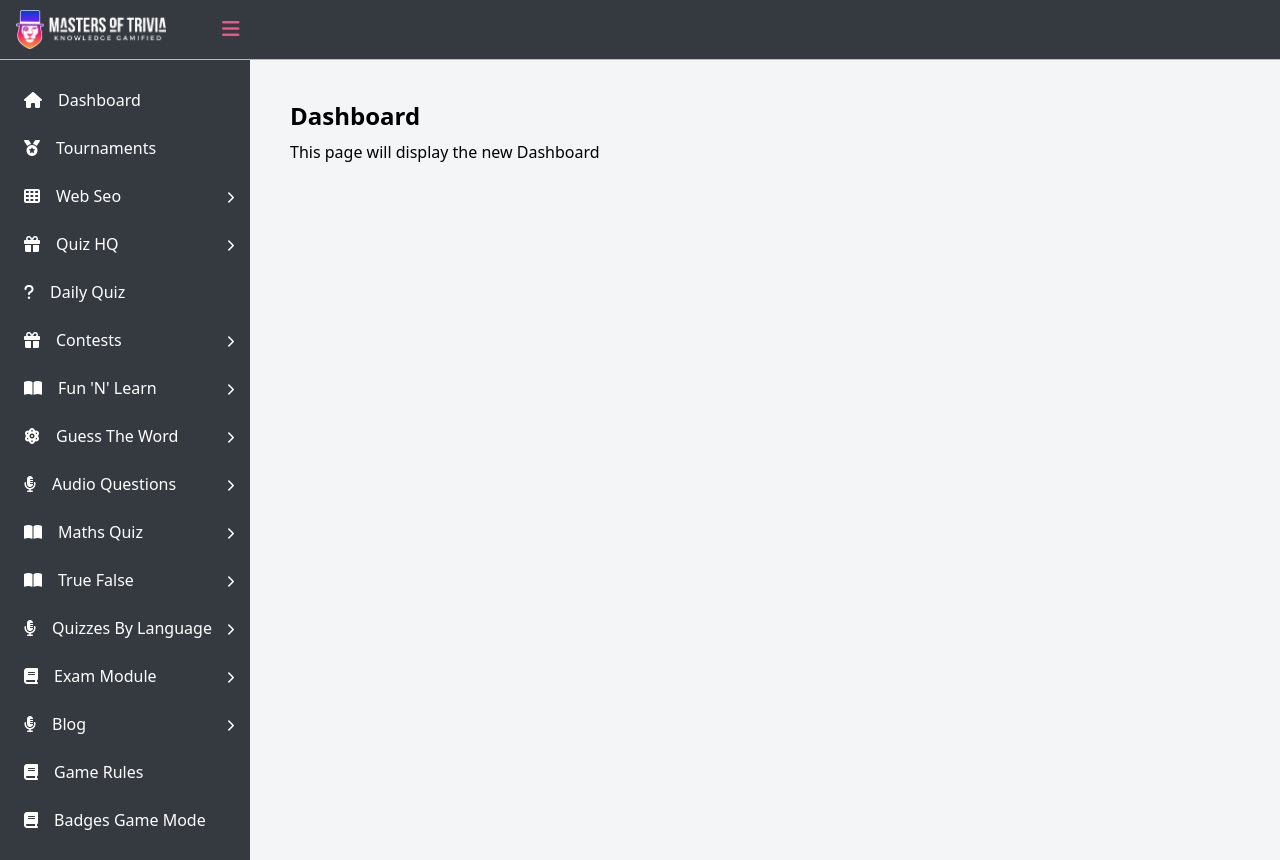
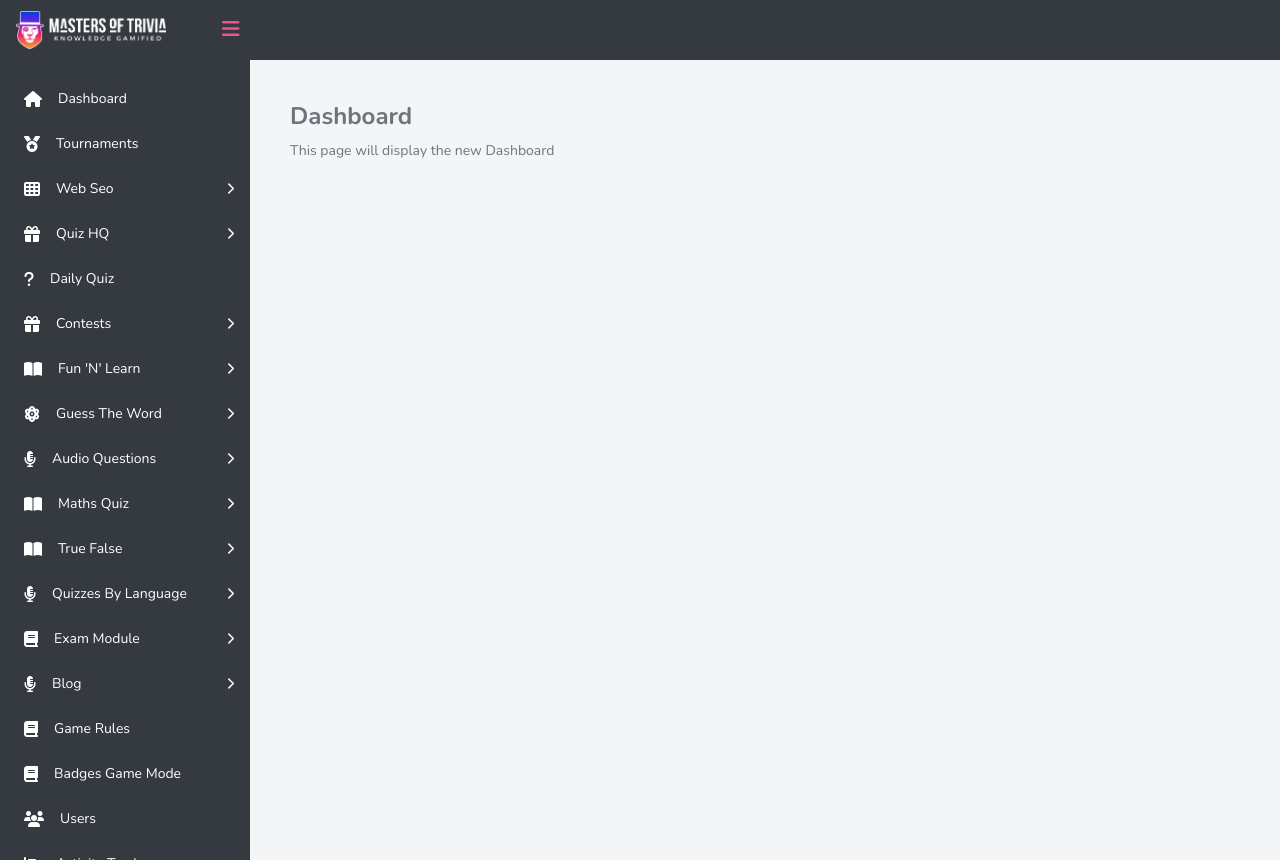
Before and after one commit to lybach-gaming/mot-platform, a Next.js app in the folder admin/: page /dashboard in a window 1280 px wide. Built offline with nearby package versions, Linux system fonts and the light colour scheme.

Commit message:
Improvements in the sidebar

```diff
--- a/admin/src/app/global.css
+++ b/admin/src/app/global.css
@@ -11,7 +11,6 @@
   --sidebar-width-collapsed: 60px;
 }
 
-
 html {
   -webkit-text-size-adjust: 100%;
   font-family: ui-sans-serif, system-ui, -apple-system, BlinkMacSystemFont,
@@ -22,8 +21,11 @@ html {
   scroll-behavior: smooth;
 }
 body {
-  font-family: inherit;
-  line-height: inherit;
+  background-color: rgb(244, 246, 249);
+  font-size: 14px;
+  font-weight: 400;
+  font-family: Nunito, 'Segoe UI', Arial, sans-serif;
+  color: rgb(108, 117, 125);
   margin: 0;
 }
 h1,
@@ -90,6 +92,11 @@ pre {
   width: 100%;
 }
 
+#topbar,
+#sidebar {
+  border: none;
+}
+
 /* Topbar */
 #topbar {
   height: 60px;
@@ -98,7 +105,6 @@ pre {
   align-items: center;
   padding: 0 1rem;
   box-sizing: border-box;
-  border-bottom: 1px solid #bbb;
 }
 
 /* Sidebar */
--- a/admin/src/app/layout.tsx
+++ b/admin/src/app/layout.tsx
@@ -20,6 +20,10 @@ export default function RootLayout({
       <head>
         <link
           rel="stylesheet"
+          href="https://fonts.googleapis.com/css2?family=Nunito:wght@400;700&display=swap"
+        />
+        <link
+          rel="stylesheet"
           href="https://cdnjs.cloudflare.com/ajax/libs/font-awesome/6.4.0/css/all.min.css"
           integrity="sha512-pX...YOUR_HASH..."
           crossOrigin="anonymous"
@@ -36,7 +40,7 @@ export default function RootLayout({
         >
           <div id="topbar">
             <Image
-             className='mr-12'
+              className="mr-12"
               src="/full-logo.png"
               alt="Logo"
               width={150}
@@ -44,7 +48,7 @@ export default function RootLayout({
               priority
             />
             <button
-              onClick={toggleSidebar}
+              onClick={() => toggleSidebar()}
               className="
                 text-[var(--color-accent)]
                 hover:text-white
@@ -62,12 +66,15 @@ export default function RootLayout({
             <div
               id="sidebar"
               style={{
-                width: collapsed ? '60px' : '250px',
+                width: collapsed ? '65px' : '250px',
                 transition: 'width 0.3s',
                 overflow: 'hidden',
               }}
             >
-              <Sidebar navigation={navigation as NavigationItem[]} />
+              <Sidebar
+                navigation={navigation as NavigationItem[]}
+                collapsed={collapsed}
+              />
             </div>
 
             <div id="content" style={{ flex: 1 }}>
--- a/admin/src/components/Sidebar.tsx
+++ b/admin/src/components/Sidebar.tsx
@@ -6,14 +6,15 @@ import type { NavigationItem } from '../types/navigation';
 
 interface SidebarProps {
   navigation: NavigationItem[];
+  collapsed?: boolean;
 }
 
-export default function Sidebar({ navigation }: SidebarProps) {
+export default function Sidebar({ navigation, collapsed }: SidebarProps) {
   return (
     <nav className="h-full w-full flex flex-col bg-sidebar text-white">
       <ul className="py-4">
         {navigation.map((item) => (
-          <SidebarItem key={item.label} item={item} />
+          <SidebarItem key={item.label} item={item} collapsed={collapsed} />
         ))}
       </ul>
     </nav>
@@ -23,9 +24,11 @@ export default function Sidebar({ navigation }: SidebarProps) {
 function SidebarItem({
   item,
   isPrimary = true,
+  collapsed = false,
 }: {
   item: NavigationItem;
   isPrimary?: boolean;
+  collapsed?: boolean;
 }) {
   const [open, setOpen] = useState(false);
   const hasChildren = item.children && item.children.length > 0;
@@ -34,27 +37,49 @@ function SidebarItem({
     <li className="sidebar-item">
       <div
         className={`
-    sidebar-item-row
-    flex items-center justify-between w-full
-    ${isPrimary ? 'px-4 py-3' : 'pl-12 py-2'}
-    hover:bg-[var(--color-accent)] hover:text-white
-    transition-colors duration-200
-    cursor-pointer
-  `}
+          sidebar-item-row
+          flex items-center w-full ${collapsed ? 'justify-center' : 'justify-between'}
+          ${
+            isPrimary
+              ? `${collapsed ? 'px-2 py-3' : 'px-4 py-3'}`
+              : 'pl-12 py-2'
+          }
+          hover:bg-[var(--color-accent)] hover:text-white
+          transition-colors duration-200
+          cursor-pointer
+        `}
       >
         <div className="flex items-center space-x-2 w-full">
           {item.url ? (
             <Link
               href={item.url}
-              className="flex items-center space-x-2 w-full"
+              className={`flex cursor-default w-full ${
+                collapsed ? 'justify-center' : 'items-center space-x-2'
+              }`}
             >
-              {item.icon && <i className={`${item.icon} mx-2`}></i>}
-              <span>{item.label}</span>
+              {item.icon && (
+                <i
+                  className={`${item.icon} ${
+                    collapsed ? 'text-2xl' : 'mx-2 text-base'
+                  }`}
+                ></i>
+              )}
+              {!collapsed && <span>{item.label}</span>}
             </Link>
           ) : (
-            <div className="flex items-center space-x-2 w-full cursor-default">
-              {item.icon && <i className={`${item.icon} mx-2`}></i>}
-              <span>{item.label}</span>
+            <div
+              className={`flex cursor-default w-full ${
+                collapsed ? 'justify-center' : 'items-center space-x-2'
+              }`}
+            >
+              {item.icon && (
+                <i
+                  className={`${item.icon} ${
+                    collapsed ? 'text-2xl pl-2' : 'mx-2 text-base'
+                  }`}
+                ></i>
+              )}
+              {!collapsed && <span>{item.label}</span>}
             </div>
           )}
         </div>
@@ -70,7 +95,7 @@ function SidebarItem({
             }`}
             aria-label="Toggle Submenu"
           >
-            <i className="fas fa-chevron-right text-xs"></i>
+            {!collapsed && <i className="fas fa-chevron-right text-xs"></i>}
           </button>
         )}
       </div>
@@ -78,7 +103,12 @@ function SidebarItem({
       {hasChildren && open && (
         <ul className="mt-1 space-y-1 py-2 text-sm">
           {item.children!.map((child) => (
-            <SidebarItem key={child.label} item={child} isPrimary={false} />
+            <SidebarItem
+              key={child.label}
+              item={child}
+              isPrimary={false}
+              collapsed={collapsed}
+            />
           ))}
         </ul>
       )}
```
Lines whose indentation alone changed are shown as unchanged.
